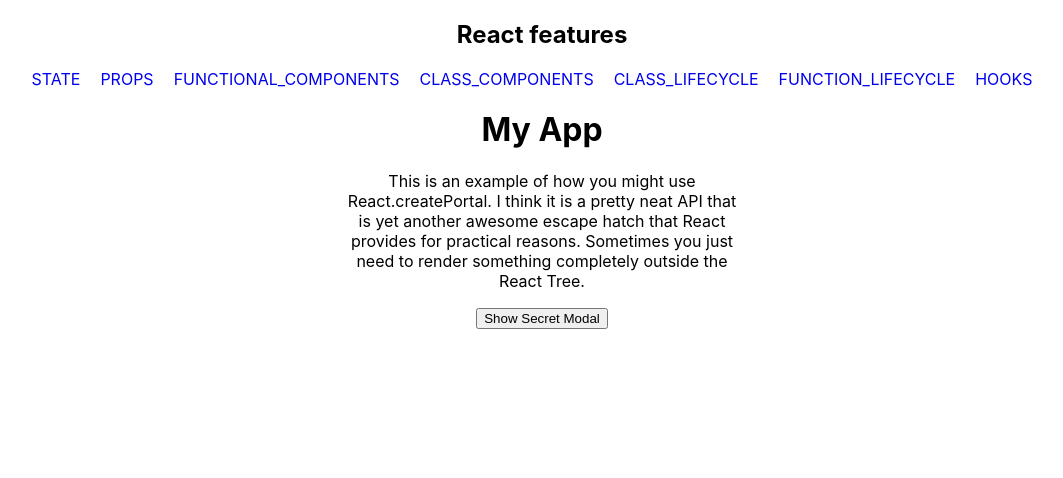
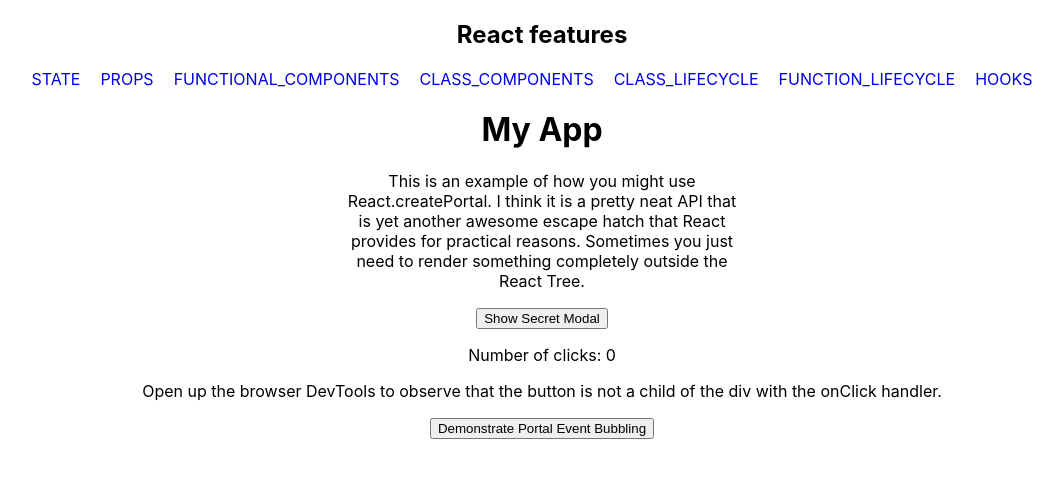
Before and after one commit to bhatappu11/ReactPractice, a React (Create React App) app: page / in a window 1280 px wide. Shown: the top 478 px of the page, without its empty margins (98-1161 px from the left). Built offline with nearby package versions, Linux system fonts and the light colour scheme.

Commit message:
[Arpitha]REFACTORED: clicks demonstration using portal concepts

```diff
--- a/src/App.js
+++ b/src/App.js
@@ -1,5 +1,5 @@
 import logo from './logo.svg';
-import React from 'react';
+import React,{useState} from 'react';
 import './App.css';
 import State from './pages/state/State';
 import Props from './pages/props/Props';
@@ -14,9 +14,24 @@ import Modal from './components/modal/Modal';
 
 function App() {
   const showPortal = false;
+  const [count, setCount] = useState(0);
+  const [showBubbling, setShowBubbling] = useState(false);
   const [showModal, setShowModal] = React.useState(false);
   const handleShowMessageClick = () => setShowModal(true)
   const handleCloseModal = () => setShowModal(false)
+  const handleShowBubblingClick = () => setShowBubbling(true);
+  const handleCloseBubbling = () => setShowBubbling(false);
+  const handleClick = () => {
+    setCount(count + 1);
+  }
+  function Child() {
+    return (
+      <div className="modal">
+        <button style={{marginRight:"30px"}} >Click Me</button>
+        <button onClick={handleCloseBubbling}>Close Bubbling</button>
+      </div>
+    );
+  }
   return (
     <div className="App">
     <Router>
@@ -64,6 +79,21 @@ function App() {
       ) : null}
     </div>
   </div>
+  <div onClick={handleClick}>
+        <p>Number of clicks: {count}</p>
+        <p>
+          Open up the browser DevTools
+          to observe that the button
+          is not a child of the div
+          with the onClick handler.
+        </p>
+        <button onClick={handleShowBubblingClick}>Demonstrate Portal Event Bubbling</button>
+        {showBubbling ? (<Modal>
+          <Child />
+        </Modal>
+        ) : null}
+
+      </div>
   </div>
   );
 }
```
